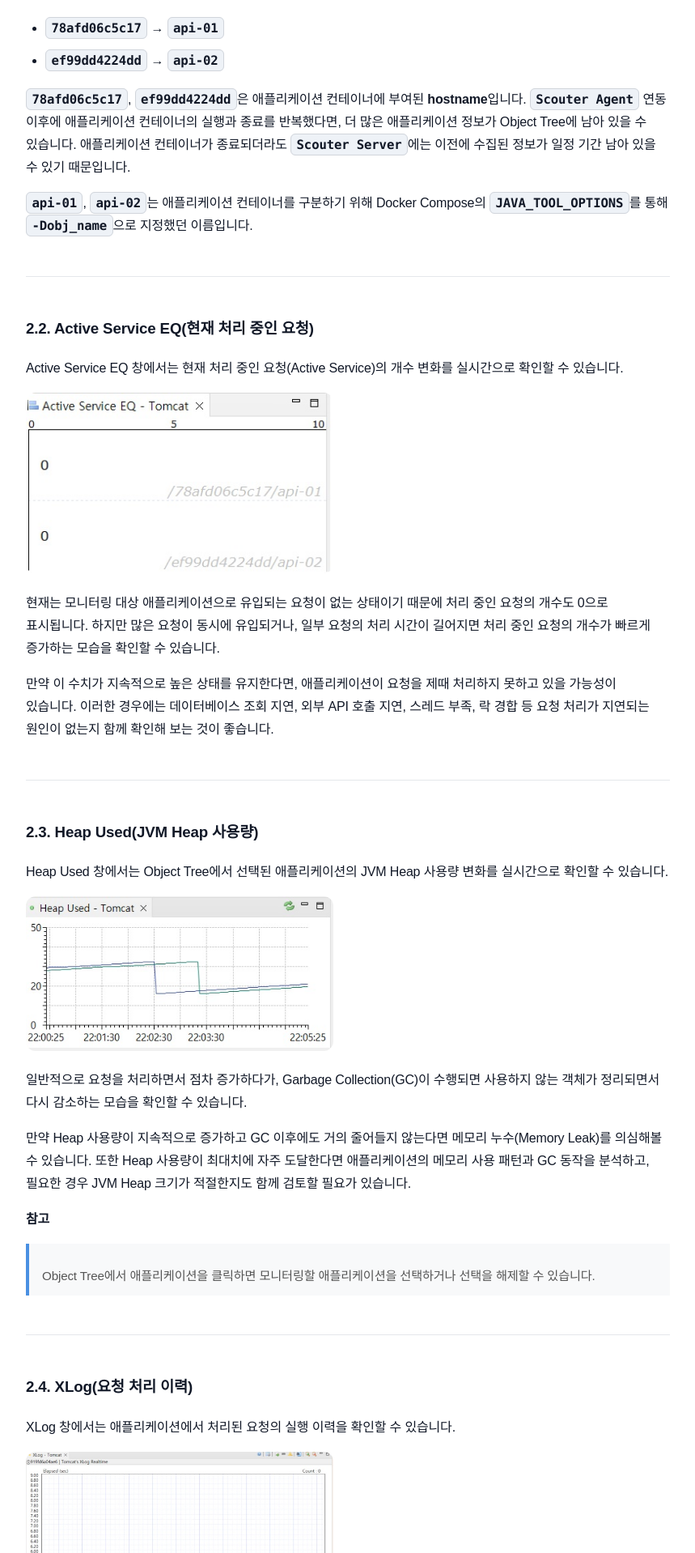
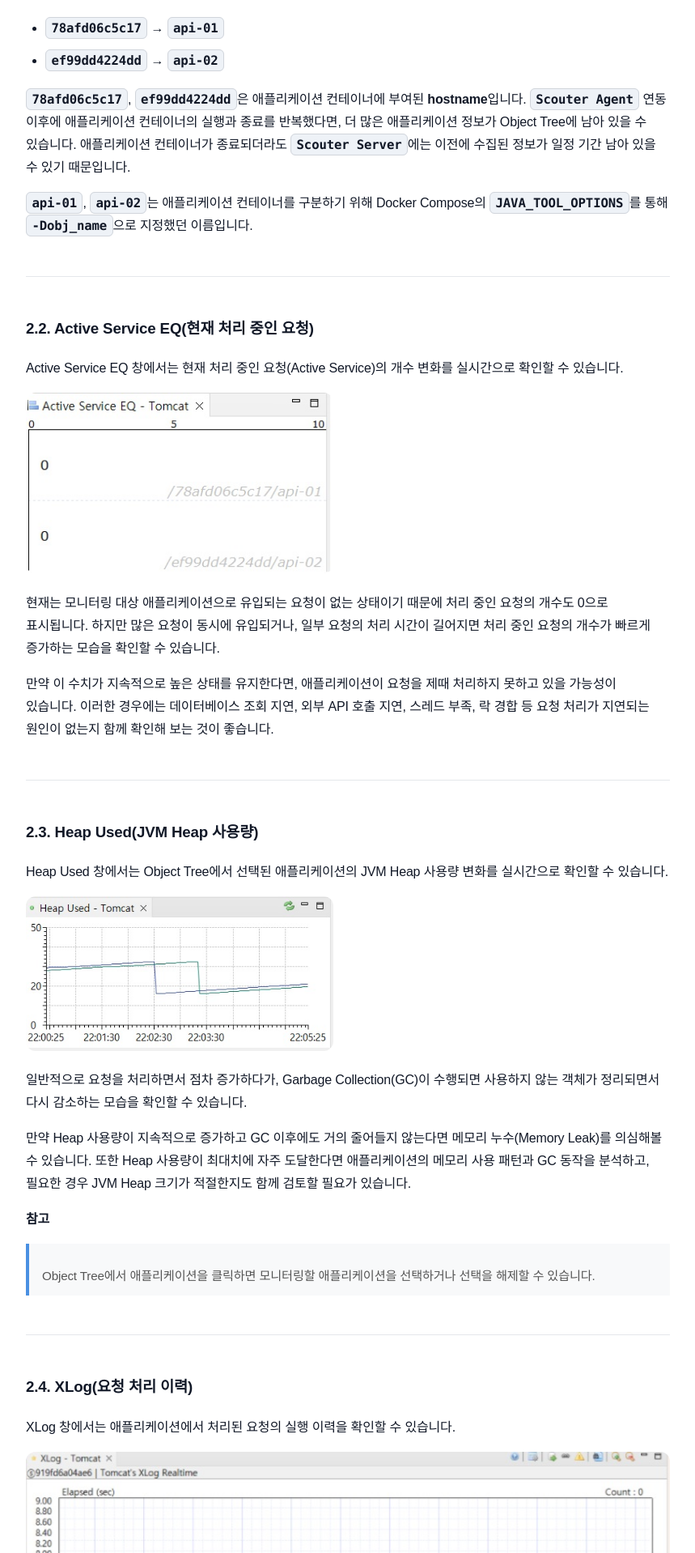
Before and after one commit to sanghoon-lee/sanghoon-lee.github.io, a Jekyll site: the page built from _posts/2026-08-03-paygerduty3.md, in a window 1280 px wide. Shown: the part 4482-6400 px from the top of the page at 81% size, without its empty margins (210-1069 px from the left). Built offline with Jekyll 4.4.1, drawn with Linux system fonts in a browser that asks for light colours; nearby versions of some CDN libraries; comment, search, counter and statistics services are not loaded.

Commit message:
스카우터 포스팅 3편 리라이팅

```diff
--- a/_posts/2026-08-03-paygerduty3.md
+++ b/_posts/2026-08-03-paygerduty3.md
@@ -121,7 +121,7 @@ Heap Used 창에서는 Object Tree에서 선택된 애플리케이션의 JVM Hea
 
 XLog 창에서는 애플리케이션에서 처리된 요청의 실행 이력을 확인할 수 있습니다.
 
-<img class="main-image" src="/assets/images/xlog.jpg" alt="XLog">
+<img class="sub-image" src="/assets/images/xlog.jpg" alt="XLog">
 
 Active Service EQ 창에서는 **현재 처리 중인 요청**을 보여주지만, XLog 창에서는 **처리가 완료된 요청의 실행 결과**를 보여줍니다.
 
```
